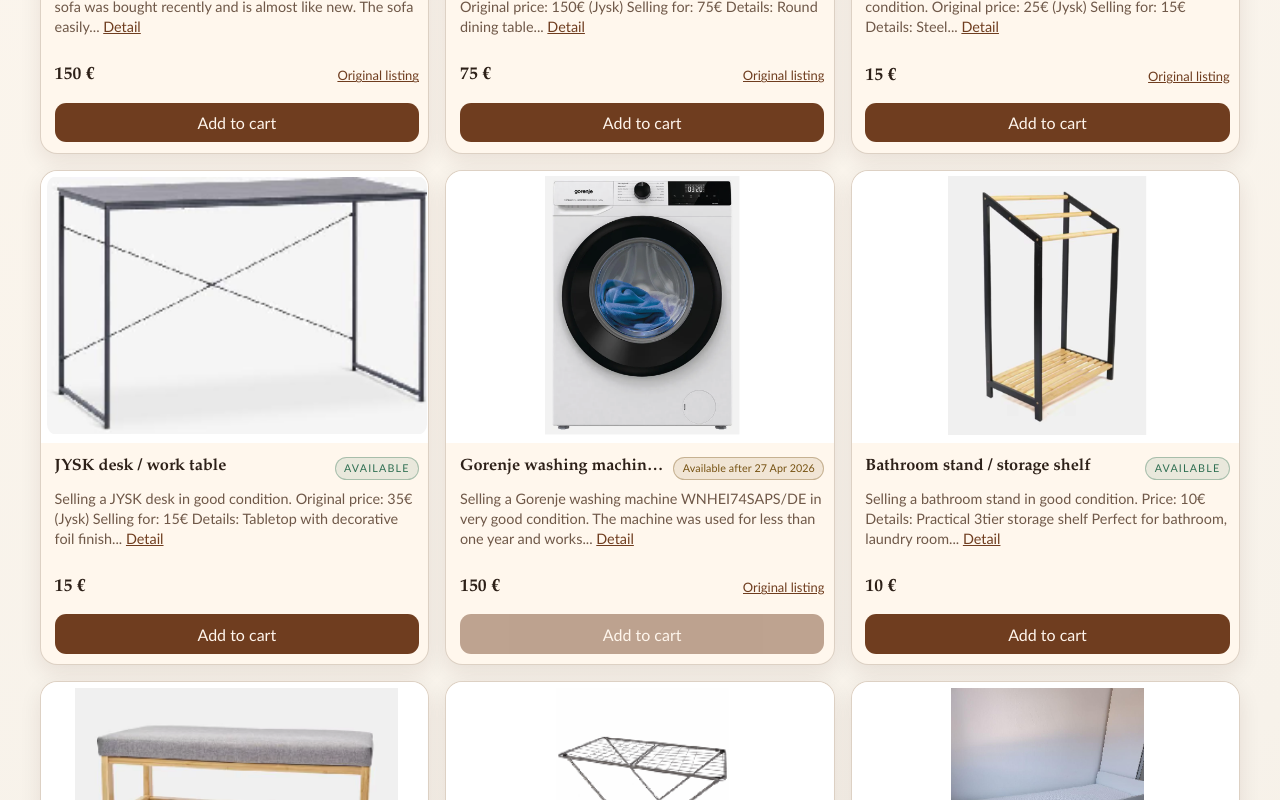
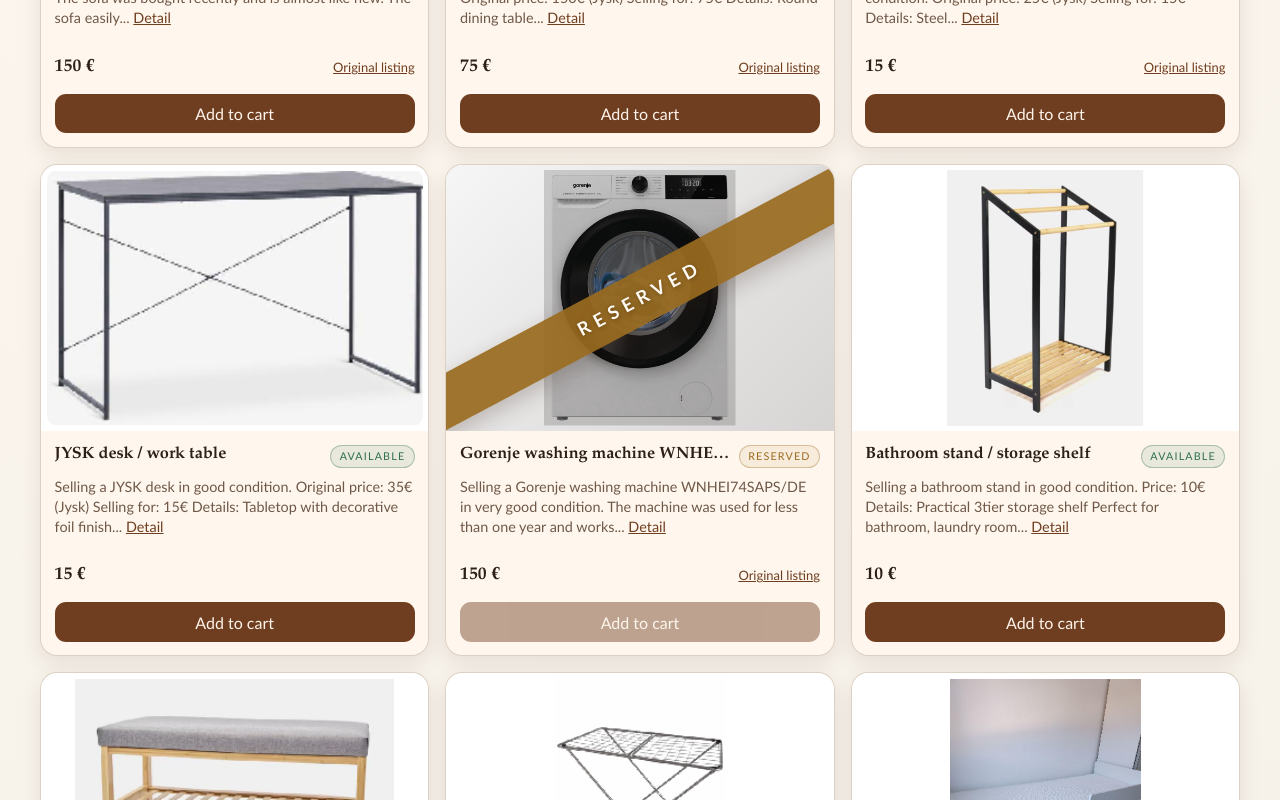
Before and after one commit to piterb/furniture-sale, a Next.js app: page / in a window 1280 px wide. Shown: the part 1280-2080 px from the top of the page. Built offline with nearby package versions, Linux system fonts and the light colour scheme.

Commit message:
updated resreved status

```diff
--- a/app/globals.css
+++ b/app/globals.css
@@ -234,6 +234,8 @@
 }
 
 .item-image-wrap {
+  position: relative;
+  overflow: hidden;
   aspect-ratio: 16 / 11;
   padding: 0.35rem;
   background: #ffffff;
@@ -252,6 +254,55 @@
   object-fit: contain;
   object-position: center;
   border-radius: 0.65rem;
+}
+
+.item-image-wrap--reserved .item-image,
+.item-image-wrap--sold .item-image,
+.item-detail-image-wrap--reserved .item-detail-image,
+.item-detail-image-wrap--sold .item-detail-image {
+  filter: saturate(0.7) brightness(0.88);
+}
+
+.item-image-strike {
+  position: absolute;
+  inset: 0;
+  pointer-events: none;
+  display: block;
+}
+
+.item-image-strike::before {
+  content: "";
+  position: absolute;
+  inset: 0;
+  background: linear-gradient(135deg, rgba(30, 21, 16, 0.04), rgba(30, 21, 16, 0.18));
+}
+
+.item-image-strike span {
+  position: absolute;
+  top: 50%;
+  left: 50%;
+  width: 165%;
+  display: flex;
+  align-items: center;
+  justify-content: center;
+  padding: 0.9rem 0;
+  transform: translate(-50%, -50%) rotate(-28deg);
+  color: #fffaf4;
+  font-size: clamp(0.88rem, 1.7vw, 1.15rem);
+  font-weight: 800;
+  letter-spacing: 0.32em;
+  text-transform: uppercase;
+  text-align: center;
+  text-shadow: 0 1px 4px rgba(20, 12, 8, 0.28);
+  box-shadow: 0 8px 22px rgba(44, 27, 16, 0.24);
+}
+
+.item-image-strike--reserved span {
+  background: rgba(154, 107, 31, 0.92);
+}
+
+.item-image-strike--sold span {
+  background: rgba(120, 80, 69, 0.94);
 }
 
 .item-content {
@@ -530,6 +581,8 @@
 }
 
 .item-detail-image-wrap {
+  position: relative;
+  overflow: hidden;
   background: #fff;
   border: 1px solid rgba(80, 54, 37, 0.15);
   border-radius: 0.85rem;
--- a/components/item-card.tsx
+++ b/components/item-card.tsx
@@ -34,11 +34,29 @@
 
   const canAdd = canAddToCart(item);
   const descriptionPreview = toPreviewText(description, 130);
+  const showImageStrike = item.status === "reserved" || item.status === "sold";
+  const imageStatusLabel =
+    locale === "de"
+      ? item.status === "reserved"
+        ? "Reserviert"
+        : "Verkauft"
+      : item.status === "reserved"
+        ? "Reserved"
+        : "Sold";
 
   return (
     <article className="item-card">
-      <button type="button" className="item-image-wrap detail-trigger" onClick={() => onOpenDetails(item)}>
+      <button
+        type="button"
+        className={`item-image-wrap detail-trigger${showImageStrike ? ` item-image-wrap--${item.status}` : ""}`}
+        onClick={() => onOpenDetails(item)}
+      >
         <img src={withBasePath(item.images[0])} alt={title} className="item-image" loading="lazy" />
+        {showImageStrike ? (
+          <span className={`item-image-strike item-image-strike--${item.status}`} aria-hidden="true">
+            <span>{imageStatusLabel}</span>
+          </span>
+        ) : null}
       </button>
 
       <div className="item-content">
--- a/components/item-detail-modal.tsx
+++ b/components/item-detail-modal.tsx
@@ -42,6 +42,15 @@
   const canAdd = canAddToCart(item);
   const highlight = locale === "de" ? item.highlightDe || item.highlight : item.highlight || item.highlightDe;
   const showHighlight = Boolean(highlight && isAvailableLater(item.availableAfter));
+  const showImageStrike = item.status === "reserved" || item.status === "sold";
+  const imageStatusLabel =
+    locale === "de"
+      ? item.status === "reserved"
+        ? "Reserviert"
+        : "Verkauft"
+      : item.status === "reserved"
+        ? "Reserved"
+        : "Sold";
 
   return (
     <>
@@ -55,8 +64,13 @@
         </div>
 
         <div className="item-detail-body">
-          <div className="item-detail-image-wrap">
+          <div className={`item-detail-image-wrap${showImageStrike ? ` item-detail-image-wrap--${item.status}` : ""}`}>
             <img src={withBasePath(item.images[0])} alt={title} className="item-detail-image" />
+            {showImageStrike ? (
+              <span className={`item-image-strike item-image-strike--${item.status}`} aria-hidden="true">
+                <span>{imageStatusLabel}</span>
+              </span>
+            ) : null}
           </div>
 
           <div className="item-detail-content">
--- a/data/items.json
+++ b/data/items.json
@@ -101,7 +101,7 @@
     "descriptionDe": "Ich verkaufe eine **Gorenje Waschmaschine WNHEI74SAPS/DE** in sehr gutem Zustand.\n\nDie Maschine wurde **weniger als ein Jahr benutzt** und funktioniert einwandfrei.\n\n**Neupreis: ca. 300€ (z. B. bei POCO).**  \n**Verkaufspreis: 150€**\n\nWichtig: Wir haben **Waschmittel-Blätter direkt in die Trommel gelegt**, daher blieb das Waschmittelfach sauber.\n\nDetails:\n\n* Kapazität: **7 kg**  \n* Farbe: **weiß**\n\nMaße:\n\n* Breite: **60 cm**  \n* Höhe: **85 cm**  \n* Tiefe: **47 cm**\n\n**Aus einem rauchfreien und haustierfreien Haushalt.**  \n**Verkauf wegen Umzug.**\n\n**Nur Abholung, kein Versand.** 😊\n\nhttps://www.kaufland.de/product/433398320/?kwd=\\&source=pla\\&id\\_unit=390692695658\\&utm\\_source=google\\&utm\\_medium=cpc\\&utm\\_id=22414393155\\&gad\\_source=1\\&gad\\_campaignid=22414394547\\&gbraid=0AAAAADprSmHaXCnzc4g\\_TkVIadeEKP0XV\\&gclid=Cj0KCQiA8KTNBhD\\_ARIsAOvp6DLy1IQgzhvaCkL9PPcWtLUnnL-rZZbf\\_lMRqbqSXjjHdBLg0fPkqFgaAjOrEALw\\_wcB**",
     "price": 150,
     "currency": "EUR",
-    "status": "available",
+    "status": "reserved",
     "availableAfter": "2026-04-27",
     "images": [
       "/images/catalog/washingmachine.png"
@@ -308,7 +308,7 @@
     "descriptionDe": "Ich verkaufe einen **IKEA Tritthocker**, ideal für Badezimmer, Küche oder für Kinder, um das Waschbecken zu erreichen.\n\nPreis: **5€**\n\nDetails:\n\n* Rutschfeste Oberfläche\n\n* Stabil und leicht\n\n* Einfach zu reinigen\n\n* Farbe: **weiß mit grauen Punkten**\n\nZustand: **gut**\n\n**Aus einem rauchfreien und haustierfreien Haushalt.**  \n **Verkauf wegen Umzug.**\n\n**Nur Abholung, kein Versand.** 😊",
     "price": 5,
     "currency": "EUR",
-    "status": "available",
+    "status": "reserved",
     "images": [
       "/images/catalog/image17.png"
     ]
```
